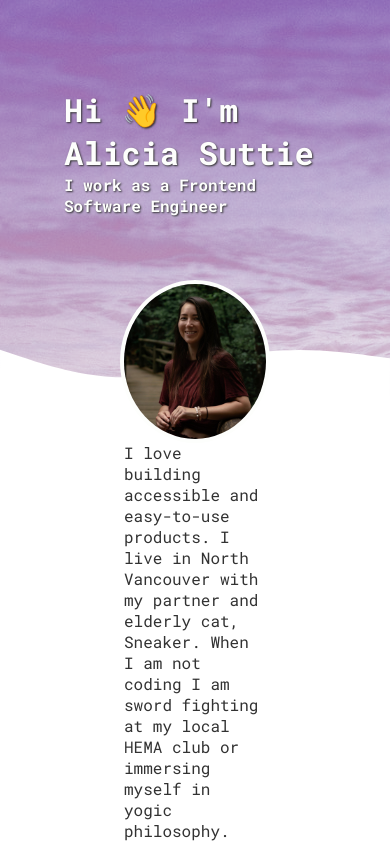
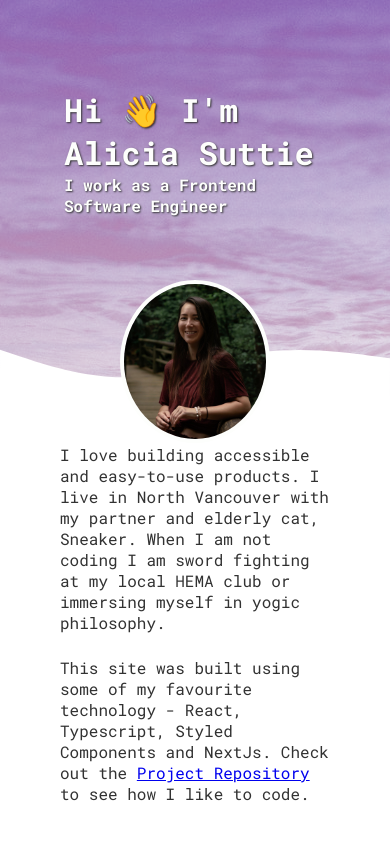
Before and after one commit to ali-of-cia/aliofcia, a Next.js app: page / in a window 390 px wide. Shown: the top 844 px of the page. Built offline with nearby package versions, Linux system fonts and the light colour scheme.

Commit message:
improve padding for mobile

```diff
--- a/pages/index.tsx
+++ b/pages/index.tsx
@@ -10,7 +10,7 @@ const StyledMain = styled.main`
 `;
 
 const StyledIntroWrapper = styled.div`
-  padding: 42px 124px 80px;
+  padding: 44px 60px 80px;
 
   & p {
     padding: 0px 0px 24px;
```
